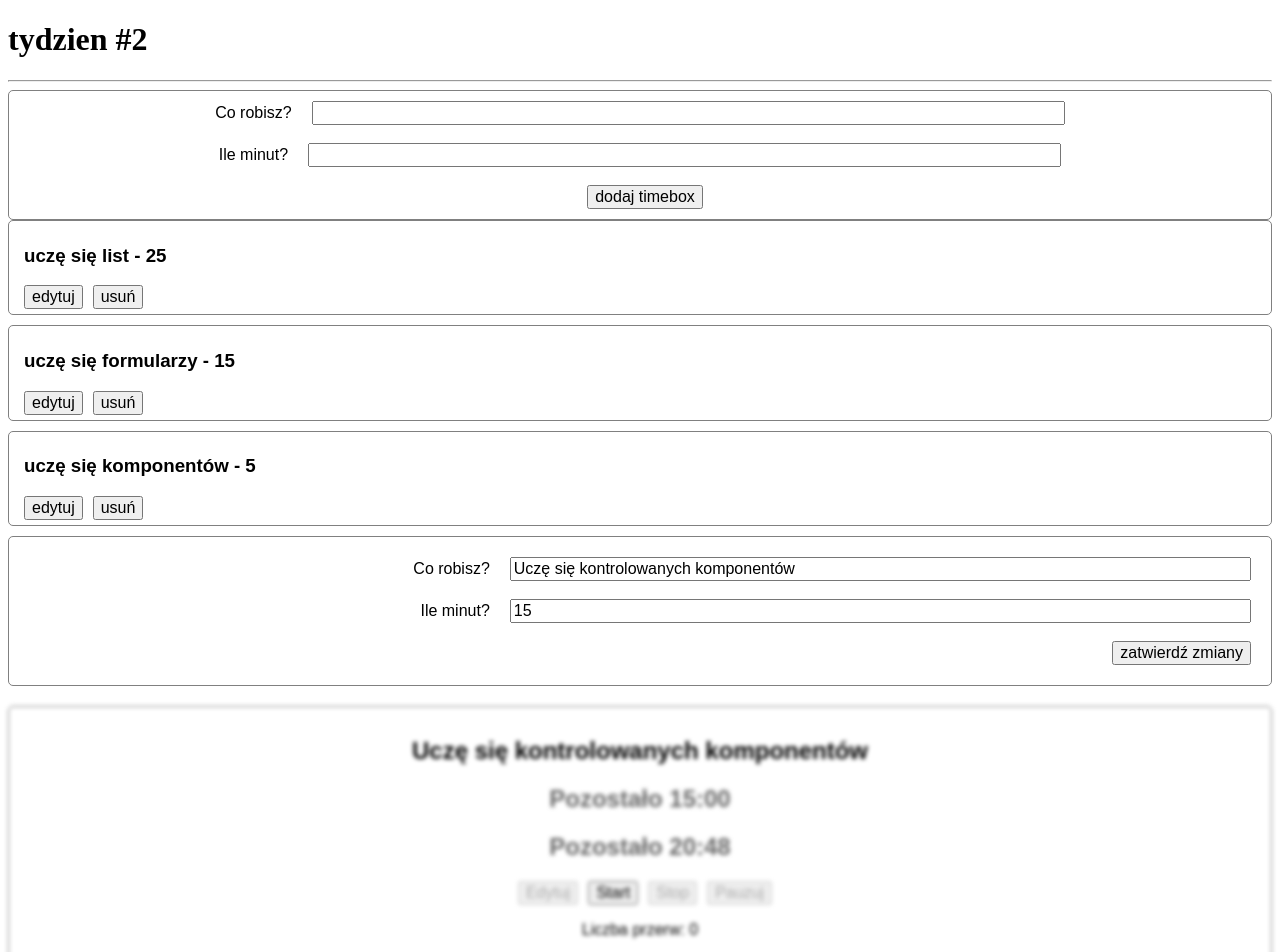
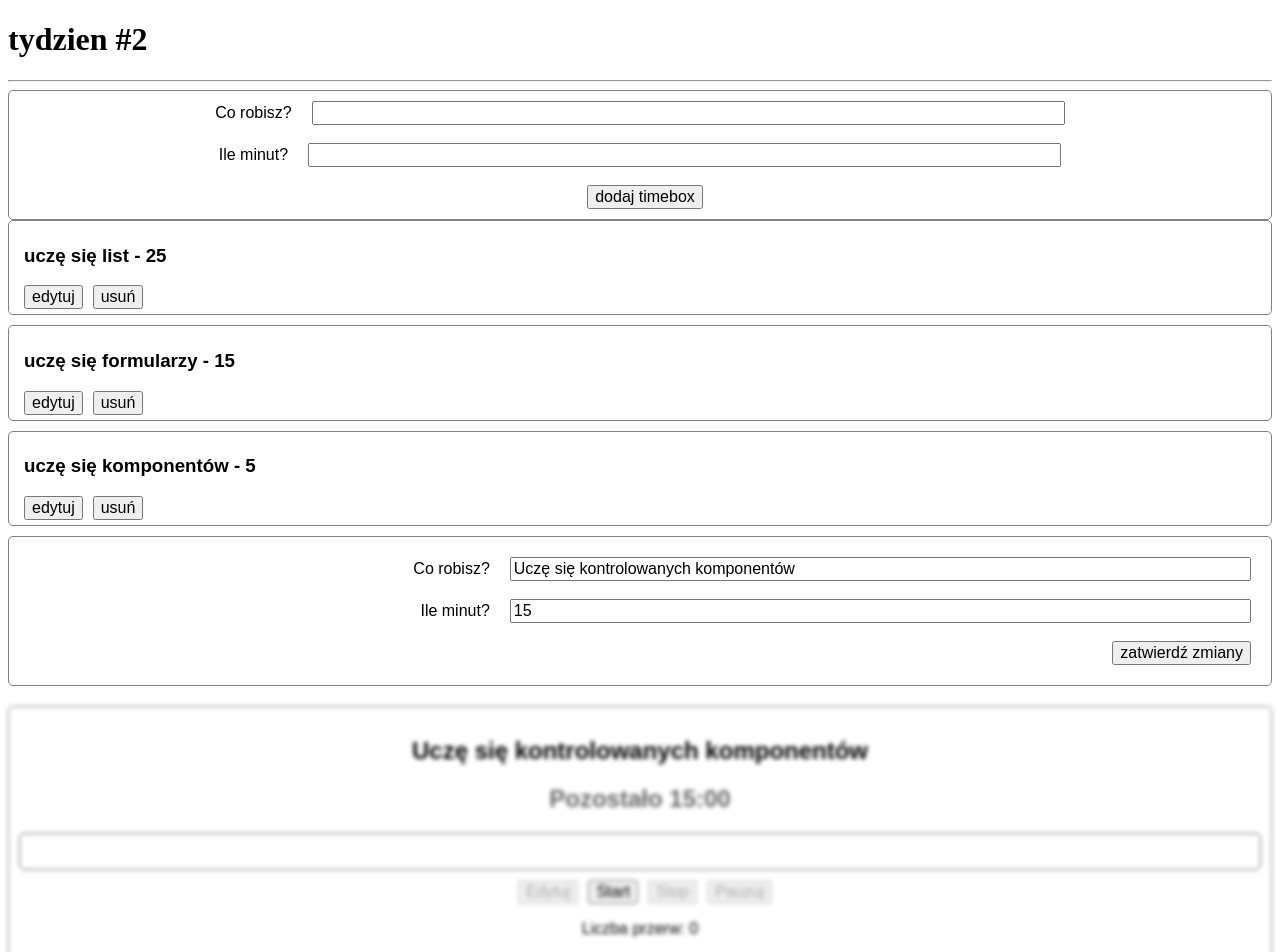
Before and after one commit to PatrycjaKubiczek/react-course, a React (Create React App) app: page / in a window 1280 px wide. Shown: the top 952 px of the page. Built offline with nearby package versions, Linux system fonts and the light colour scheme.

Commit message:
fix progressbar

```diff
--- a/src/components/CurrentTimebox.js
+++ b/src/components/CurrentTimebox.js
@@ -1,6 +1,6 @@
 import React from "react";
 import Clock from "./Clock";
-import ProgressBar from "./Clock";
+import ProgressBar from "./ProgressBar";
 
 class CurrentTimebox extends React.Component {
   constructor(props) {
--- a/src/components/ProgressBar.js
+++ b/src/components/ProgressBar.js
@@ -1,7 +1,7 @@
 function ProgressBar({ className = "", percent = 44 }) {
   return (
-    <div className={"ProgressBar " + className}>
-      <div style={{ width: `${percent}%` }}></div>
+    <div className={"progress " + className}>
+      <div className={"progress__bar"} style={{ width: `${percent}%` }}></div>
     </div>
   );
 }
--- a/src/styles/components/progressbar.scss
+++ b/src/styles/components/progressbar.scss
@@ -1,10 +1,10 @@
-.ProgressBar {
+.progress {
   border: 1px solid orangered;
   border-radius: 5px;
   height: 25px;
   padding: 5px;
   margin-bottom: 10px;
-  .ProgressBar > div {
+  &__bar {
     height: 100%;
     background-color: orangered;
   }
```
